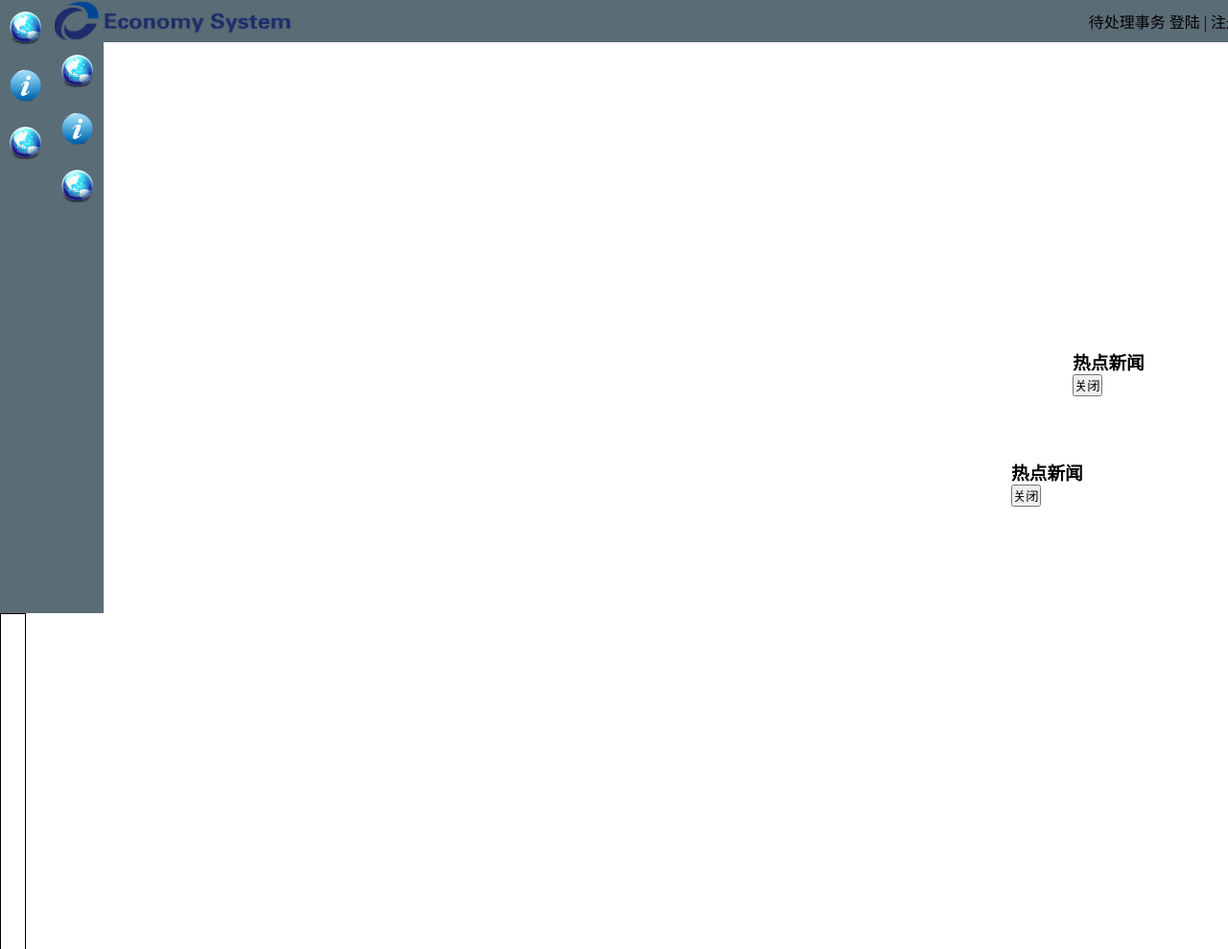
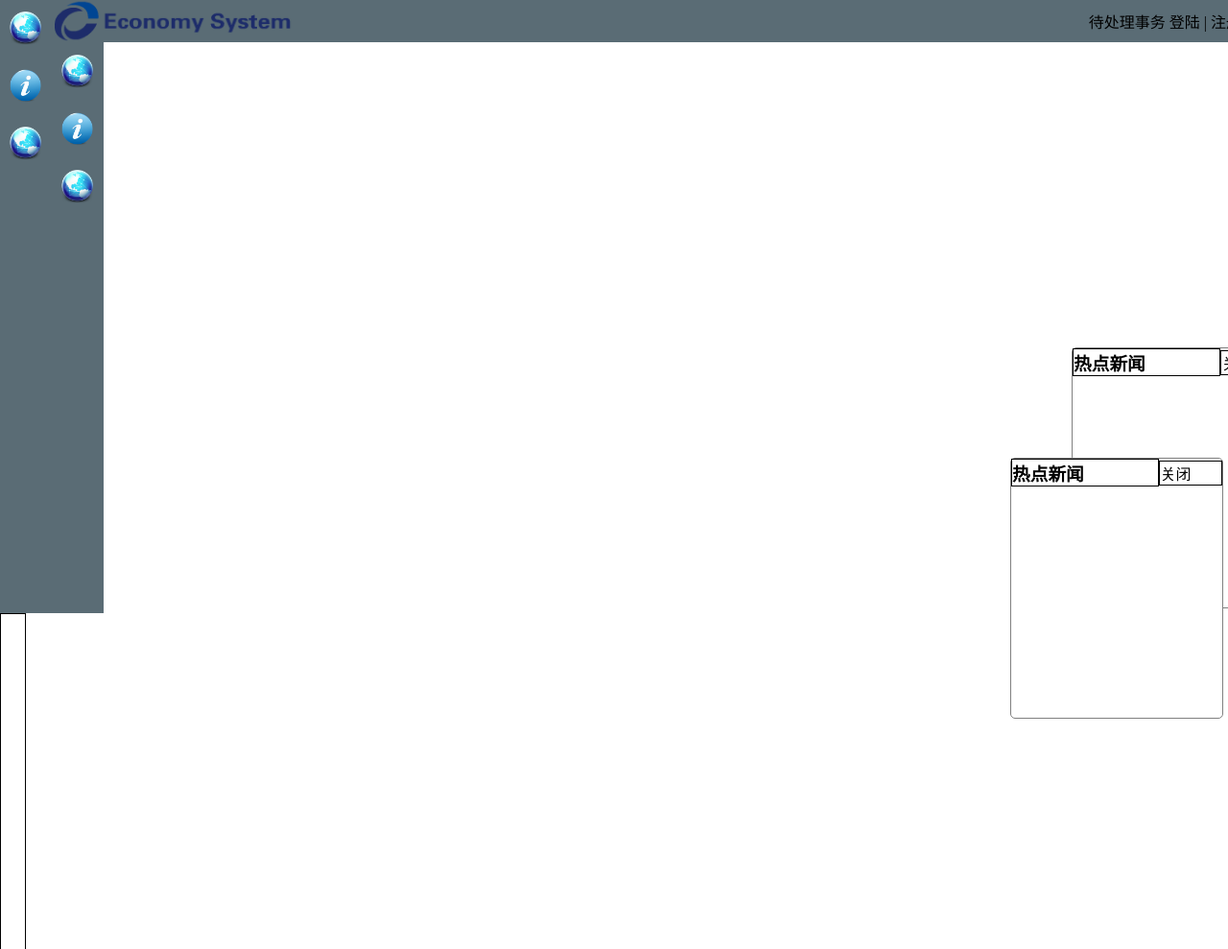
Before and after one commit to JacksonHXB/Pro_economy, a Python web app: template economy/templates/front/index.html in a window 1280 px wide; the page is wider, and only the part inside the window is pictured. Shown: the part 46-1035 px from the top of that part at 96% size. Run offline with Jinja, Linux system fonts and the light colour scheme; the template is opened without the code that fills it, so the values that code supplies are empty.

Commit message:
热点新闻BUG

```diff
--- a/economy/static/front/index/css/index.css
+++ b/economy/static/front/index/css/index.css
@@ -54,16 +54,6 @@
 	width:100%;
 	height:100%;
 }
-.newsTip{
-	width:220px;
-	height:270px;
-	position:fixed;
-	z-index:100;
-	border-radius:5px;
-	border:1px solid white;
-	bottom:5px;
-	right:5px;
-}
 /*-------左侧边栏----------------------------------------------------*/
 .li{
 	width:100%;
@@ -80,3 +70,29 @@
 	width:100%;
 	height:100%;
 }
+/*----------- 热点新闻 ------------------------------------------------*/
+.newsTip{
+	width:220px;
+	height:270px;
+	position:fixed;
+	z-index:100;
+	border-radius:5px;
+	border:1px solid grey;
+	bottom:5px;
+	right:5px;
+	background:white;
+}
+.newHead{
+	display:flex;
+	flex-direction:row;
+	justify-cotent:center;
+	align-items:center;
+}
+.newsTipTitle{
+	width:96%;
+	border:1px solid black;
+}
+.closeIcon{
+	width:40%;
+	border:1px solid black;
+}
--- a/economy/static/front/index/js/index.js
+++ b/economy/static/front/index/js/index.js
@@ -34,4 +34,15 @@ $(function(){
 	        document.getElementById("xiaoBing").play()
         })
 	})
+
+	/*点击新闻*/
+	$(".btn").click(function(){
+		let href = $(this).attr("attr-href")//取出自定义的属性
+		window.open(href, '_blank',"top=100,left=100,height=600,width=1000,menubar=no,toolbar=no,status=no,scrollbars=yes")
+	})
+
+	/*点击关闭按钮*/
+	$(".closeIcon").click(function(){
+		$(".newsTip").css({"display":"none"})
+	})
 })
--- a/economy/templates/front/index.html
+++ b/economy/templates/front/index.html
@@ -61,11 +61,13 @@
 		</iframe>
 		<!-- 热点新闻 -->
 		<div class="newsTip">
-			<h3>热点新闻</h3>
-			<button>关闭</button>
+			<div class="newHead">
+				<h3 class="newsTipTitle">热点新闻</h3>
+				<div class="closeIcon">关闭</div>
+			</div>
 			<ul>
 				{% for item in data.topNews%}
-					<li><a href="{{item.href}}">{{item.title}}</a></li>
+					<li><div class="btn" attr-href="{{item.href}}">{{item.title | truncate(15) }}</div></li>
 				{% endfor %}
 			</ul>
 		</div>
--- a/economy/views/url.py
+++ b/economy/views/url.py
@@ -21,7 +21,6 @@ def index():
 
     # 获取最近的热点新闻
     topNews = Service.queryHotNews()
-
     data = {}
     data["topNews"] = topNews
     return render_template("front/index.html",data=data)
```
Also changed, not shown: economy/service/front/hotNews.py (line endings or trailing spaces).
